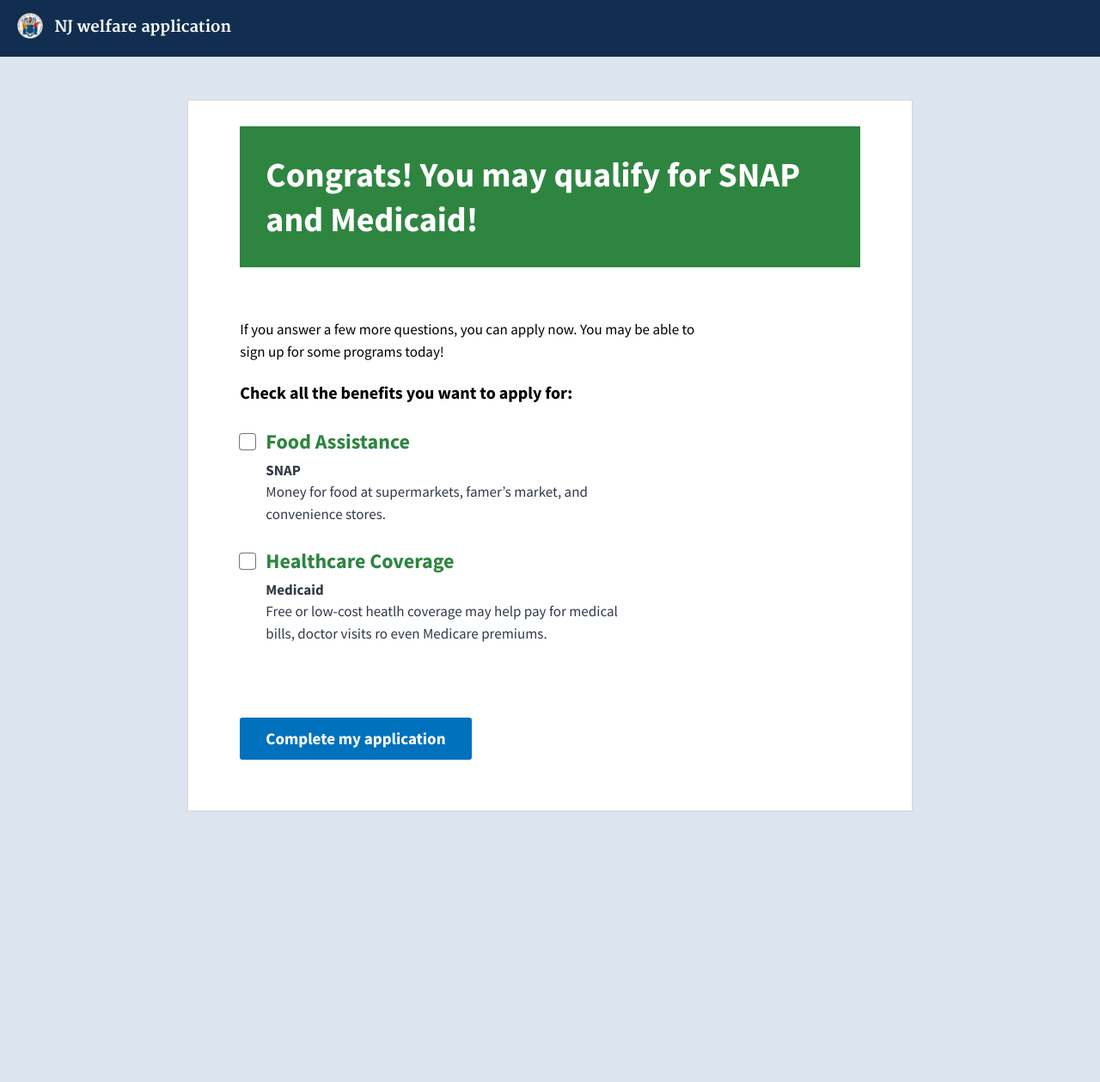
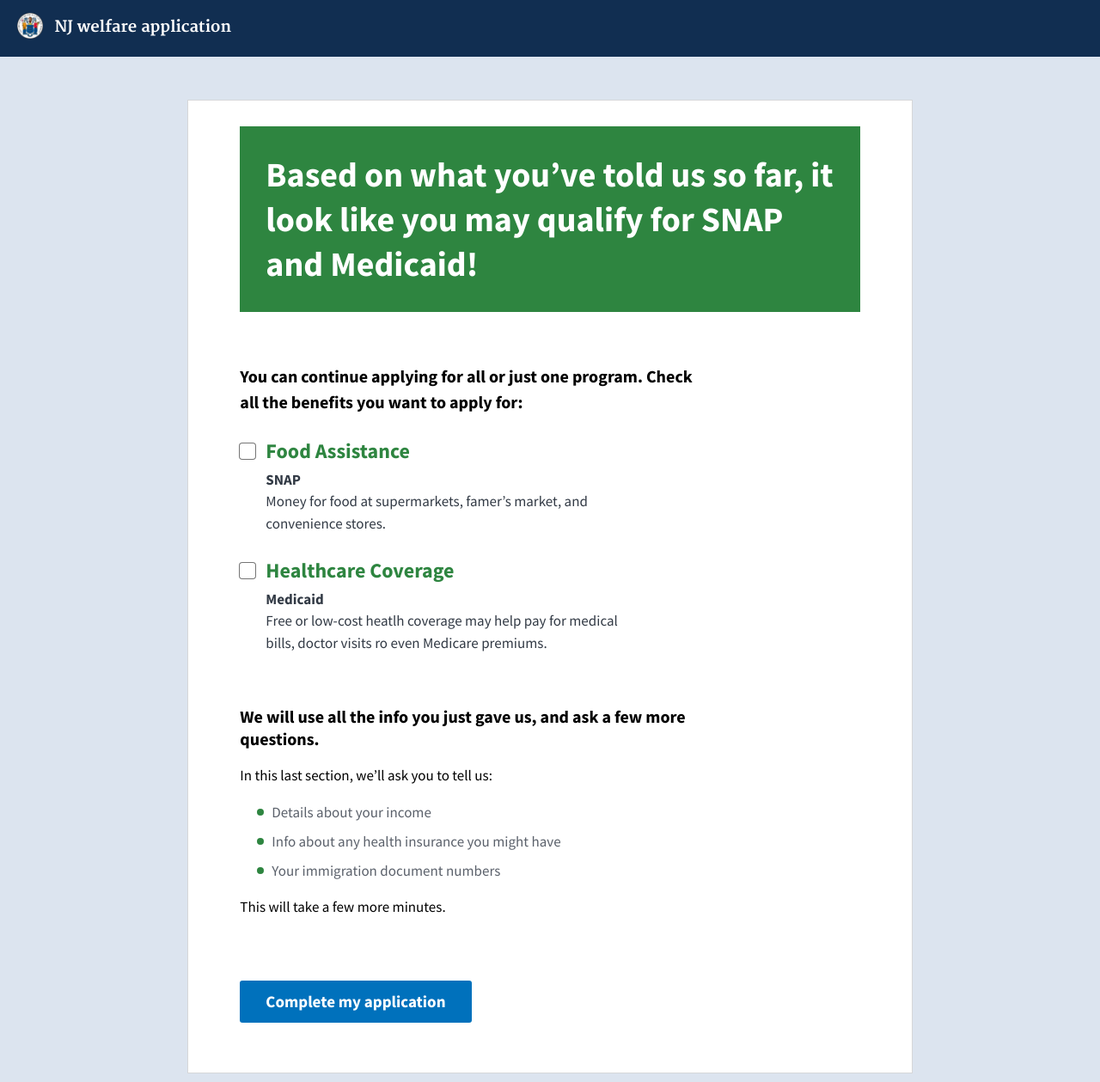
Before and after one commit to usds/benefits-enrollment-prototype, a Jekyll site: the page built from 06-review/benefits.html, in a window 1280 px wide. Shown: the whole page at 86% size. Built offline with Jekyll 4.4.1, drawn with Linux system fonts in a browser that asks for light colours; before the commit the page ends 954 px from its top, so only the background shows below that.

Commit message:
text updates

```diff
--- a/06-review/benefits.html
+++ b/06-review/benefits.html
@@ -1,6 +1,6 @@
 ---
 layout: application
-title: Congrats! You may qualify for SNAP and Medicaid!
+title: Based on what you’ve told us so far, it look like you may qualify for SNAP and Medicaid!
 step: 6
 title_style: success
 button_text: Complete my application
@@ -8,8 +8,7 @@
 
 <fieldset>
 	<div class="prompt">
-		<p class="usa-lead-font">If you answer a few more questions, you can apply now. You may be able to sign up for some programs today!</p>
-		<legend class="prompt__primary-text">Check all the benefits you want to apply for:</legend>
+		<legend class="prompt__primary-text">You can continue applying for all or just one program. Check all the benefits you want to apply for:</legend>
 	</div>
 	<div class="response">
 		<ul class="usa-unstyled-list checkbox-group benefit-selection">
@@ -25,6 +24,20 @@
 	</div>
 </fieldset>
 
+<div class="prompt">
+	<h3>We will use all the info you just gave us, and ask a few more questions.</h3>
+	<p>In this last section, we’ll ask you to tell us:</p>
+
+	<div class="prompt__secondary-text">
+		<ul>
+			<li>Details about your income</li>
+			<li>Info about any health insurance you might have</li>
+			<li>Your immigration document numbers</li>
+		</ul>
+	</div>
+	<p>This will take a few more minutes.</p>
+</div>
+
 <script>
 	$(document).ready(function() {
 		$(".usa-button-big").click(function() {
```
Also changed, not shown: 08-submit/index__DELETE.html (deleted, +0 -37 lines).
